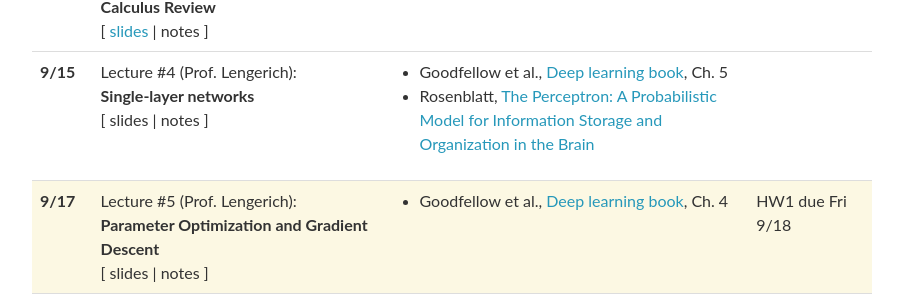
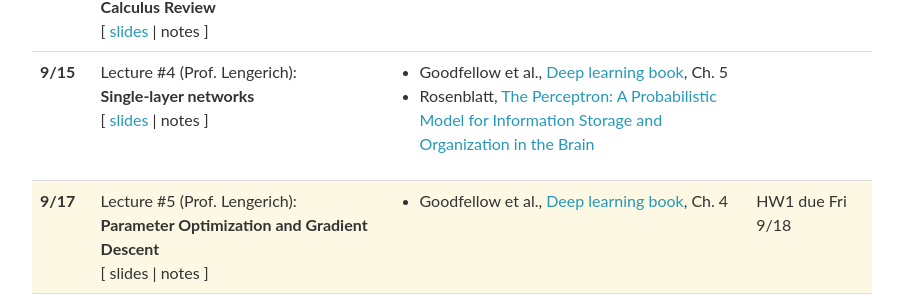
Before and after one commit to AdaptInfer/dgm-fall-2026, a Jekyll site: the page built from _pages/lectures.md, in a window 1280 px wide and 900 px high, scrolled down 344 px. Shown: the part 150-455 px from the top of the window, without its empty margins (188-1091 px from the left). Built offline with Jekyll 4.4.1, drawn with Linux system fonts in a browser that asks for light colours; nearby versions of some CDN libraries; comment, search, counter and statistics services are not loaded; part of the change alters nothing that is shown.

Commit message:
add lec4

```diff
--- a/_data/lectures.yml
+++ b/_data/lectures.yml
@@ -33,7 +33,7 @@
   lecturer: Prof. Lengerich
   title: >
     <strong>Single-layer networks</strong>
-  slides: # TODO: re-upload Lecture_04_SingleLayer.pdf once remade from PPTX
+  slides: "/dgm-fall-2026/assets/lectures/Lecture_04_SingleLayer.pdf"
   notes:
   readings:
     - Goodfellow et al., <a href="https://www.deeplearningbook.org/contents/ml.html">Deep learning book</a>, Ch. 5
```
Also changed, not shown: 2 other files.
